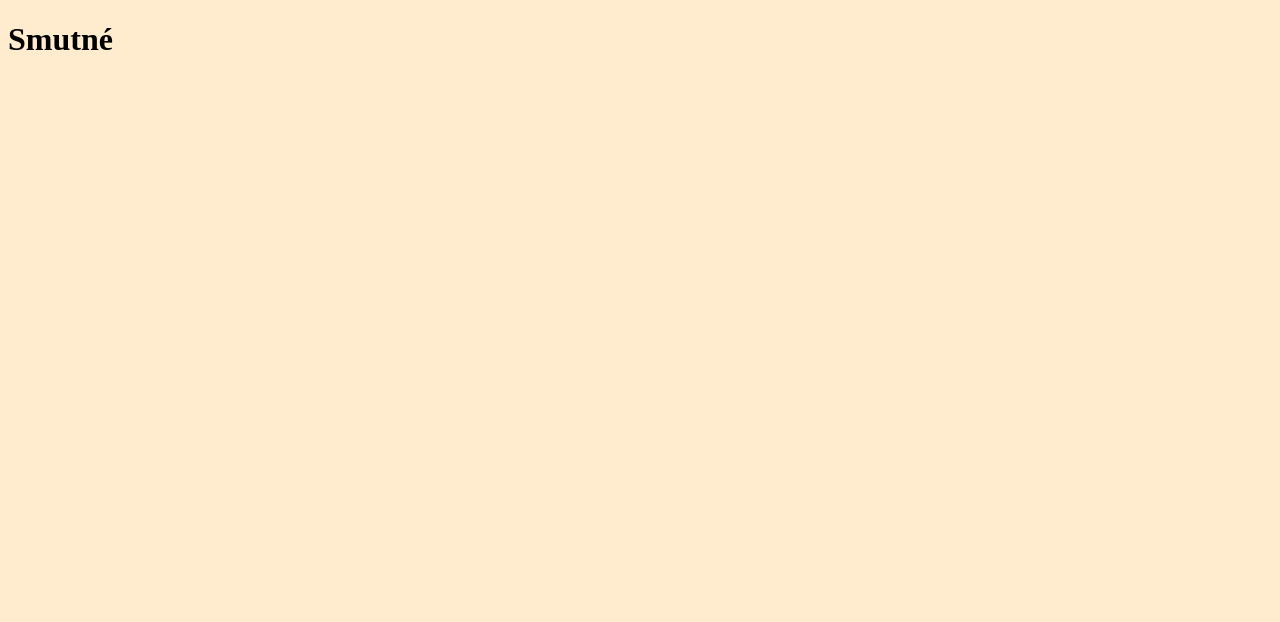
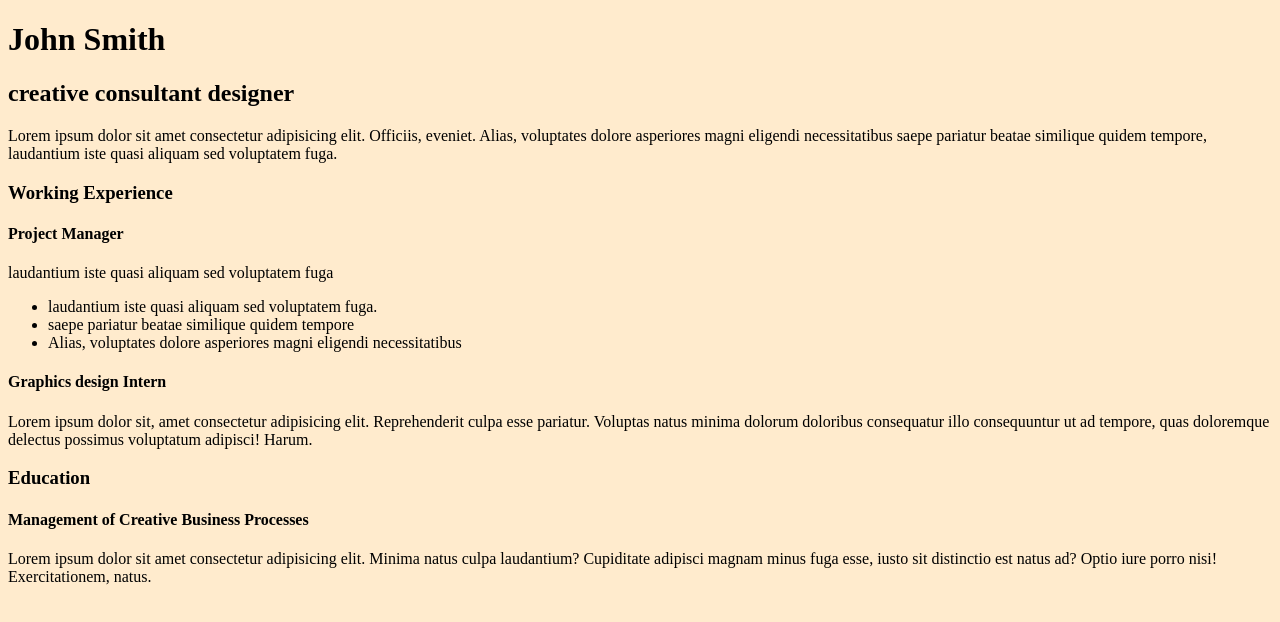
Before and after one commit to kudrypatres-afk/2.F-html-css-javascript, a plain HTML site: page ovy/00_rozbeh_opakovanie/index.html in a window 1280 px wide. Drawn offline with Linux system fonts and the light colour scheme.

Commit message:
dokoncil som html

```diff
--- a/ovy/00_rozbeh_opakovanie/index.html
+++ b/ovy/00_rozbeh_opakovanie/index.html
@@ -1,12 +1,50 @@
+
 <!DOCTYPE html>
 <html lang="en">
 <head>
     <meta charset="UTF-8">
-    <meta name="viewport" content="width=device-width, initial-scale=1.0">
+    <meta name="viewport"
+    content="width=device-width, initial-scale=1.0">
     <link rel="stylesheet" href="assets/css/style.css">
     <title>Document</title>
 </head>
 <body>
-    <h1>Smutné</h1>
+
+    <h1>John Smith</h1>
+    <h2>creative consultant designer</h2>
+
+    <p>Lorem ipsum dolor sit amet consectetur
+       adipisicing elit. Officiis, eveniet.
+       Alias, voluptates dolore asperiores magni eligendi necessitatibus
+       saepe pariatur beatae similique quidem tempore,
+       laudantium iste quasi aliquam sed voluptatem fuga.</p>
+
+       <h3>Working Experience</h3>
+
+       <h4>Project Manager</h4>
+
+       <p>laudantium iste quasi aliquam
+        sed voluptatem fuga</p>
+
+
+        <ul>
+            <li>laudantium iste quasi aliquam sed voluptatem fuga.</li>
+            <li>saepe pariatur beatae similique quidem tempore</li>
+            <li>Alias, voluptates dolore asperiores magni eligendi necessitatibus</li>
+        </ul>
+
+        <h4>Graphics design Intern</h4>
+        <p>Lorem ipsum dolor sit, amet consectetur adipisicing elit.
+           Reprehenderit culpa esse pariatur. Voluptas natus minima
+           dolorum doloribus consequatur illo consequuntur ut ad tempore,
+           quas doloremque delectus possimus voluptatum adipisci! Harum.</p>
+
+        <h3>Education</h3>
+
+        <h4>Management of Creative Business Processes</h4>
+        <p>Lorem ipsum dolor sit amet consectetur adipisicing elit.
+           Minima natus culpa laudantium? Cupiditate adipisci magnam minus
+           fuga esse, iusto sit distinctio est natus ad? Optio iure porro nisi! Exercitationem, natus.</p>
+
 </body>
 </html>
```
